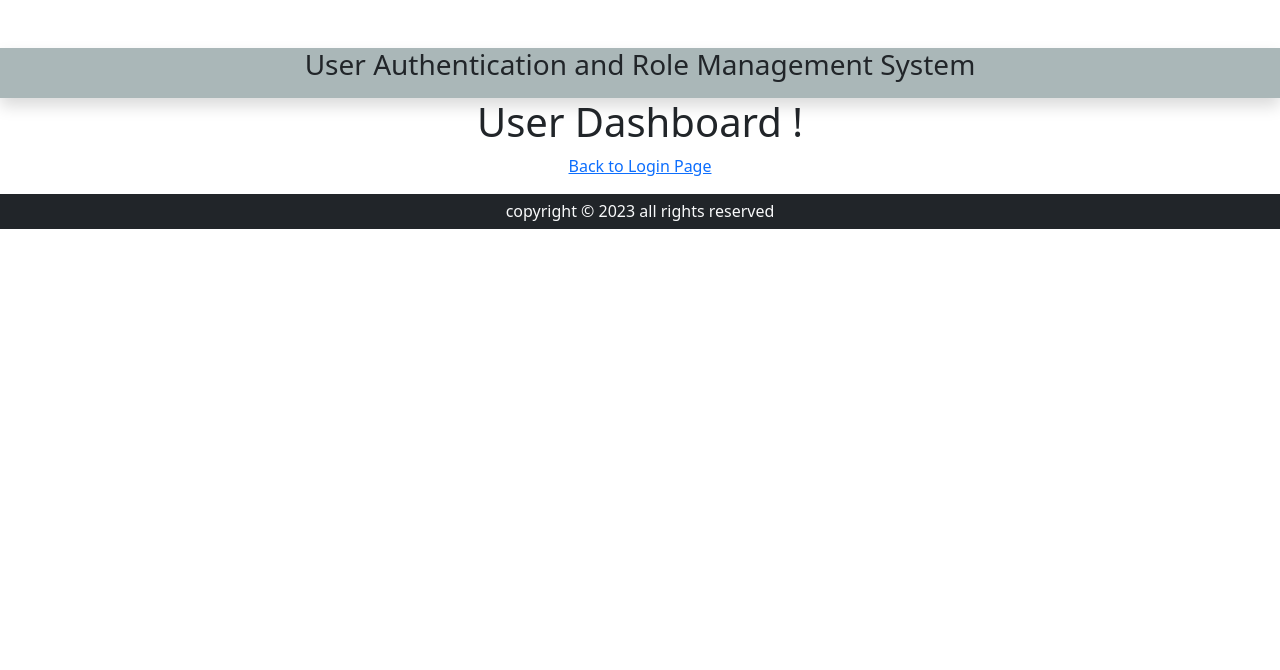
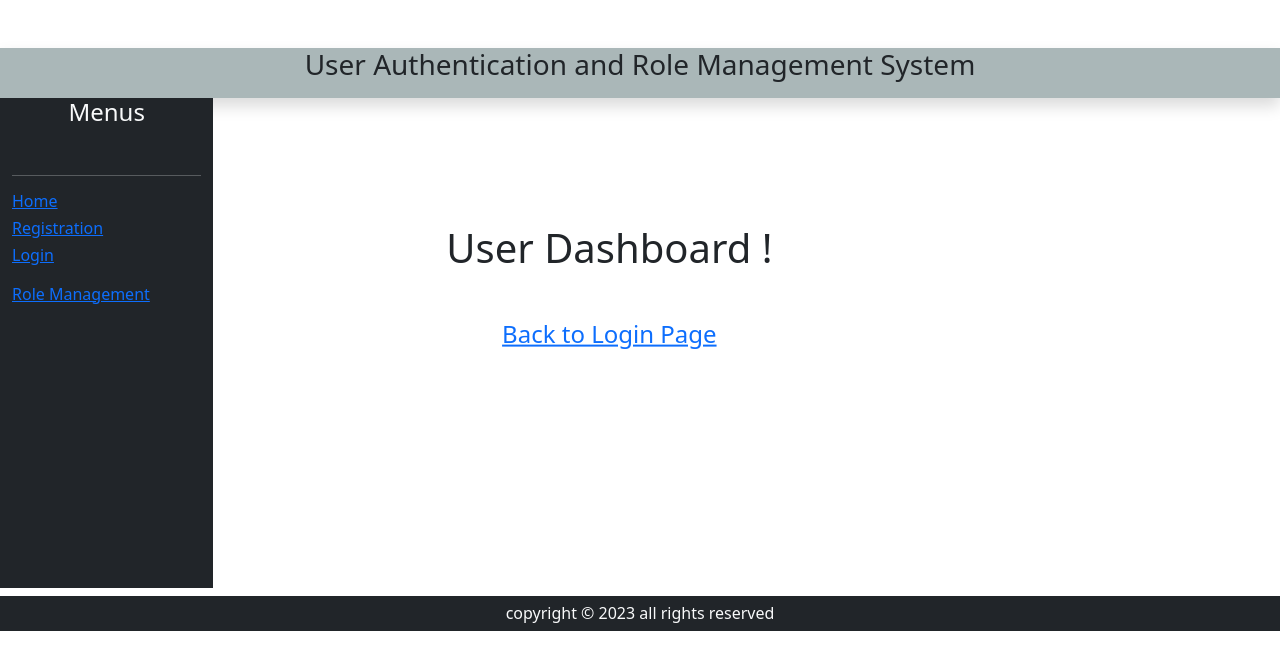
Before and after one commit to ihk2017/Assignment_by_hasan, a PHP site: page /dashboard_user.php in a window 1280 px wide. Shown: the top 670 px of the page. Run offline with PHP 8.4, Linux system fonts and the light colour scheme.

Commit message:
assignment_module5

```diff
--- a/assets/css/style.css
+++ b/assets/css/style.css
@@ -5,13 +5,13 @@
 }
 .grids{
     height: 250px;
-    background-color: black;
+    background-color: rgb(10, 84, 114);
     color: aliceblue;
     margin-top: 100px;
 }
 .reg{
     height: 360px;
-    background-color: #AAB7B8;
+    background-color: rgb(10, 84, 114);
     border-radius: 20px 20px 20px 20px;
 }
 .indexreg{
--- a/dashboard_user.php
+++ b/dashboard_user.php
@@ -1,15 +1,27 @@
+
 <?php
+session_start();
 include 'app_manage/header.php';
 ?>
+
 <body>
     <div class="container-fluid shadow indexreg text-center ">
         <h3 class="mt-5" >User Authentication and Role Management System</h3>
     </div>
-<div class="container-fluid text-center">
-    <h1>User Dashboard !</h1>
-    <p><a href="login.php">Back to Login Page</a></p>
+<div class="container-fluid">
+    <div class="row">
+        <?php
+            include 'app_manage/menu.php';
+        ?>
+
+        <div class="col-md-10 text-center bodyarea relative">
+            <h1 class="wc" >User Dashboard !<br/><br/> <a href="login.php"><h4>Back to Login Page</h4> </a>
+            </h1>
+
+        </div>
+
+    </div>
 </div>
-
 
 <?php
 include 'app_manage/footer.php';
--- a/registration_alert.php
+++ b/registration_alert.php
@@ -17,10 +17,7 @@ include 'app_manage/header.php';
         <div class="col-md-10 text-center bodyarea relative">
             <h1 class="wc" >Registration successfully Completed!<br/><br/> <a href="registration.php"><h4>Back to Registration</h4> </a>
             </h1>
-            <!-- <?php
-                $data = file_get_contents("./users.txt");
-                echo nl2br($data);
-            ?>  -->
+
         </div>
 
     </div>
--- a/role_create.txt
+++ b/role_create.txt
@@ -0,0 +1,3 @@
+ Admin
+ Manager
+ User
--- a/role_edit.txt
+++ b/role_edit.txt
@@ -1 +1 @@
- cghbjk
+ Admin
```
Also changed, not shown: dashboard_manager.php (+17 -5 lines).
